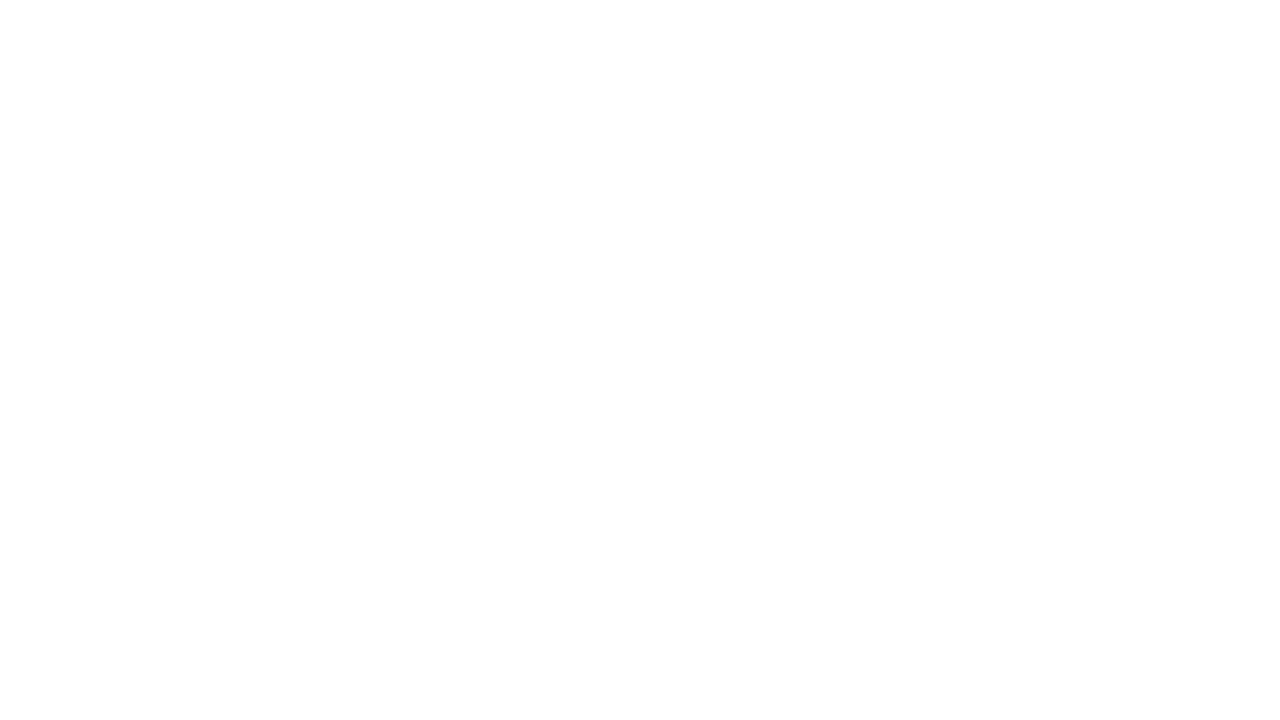
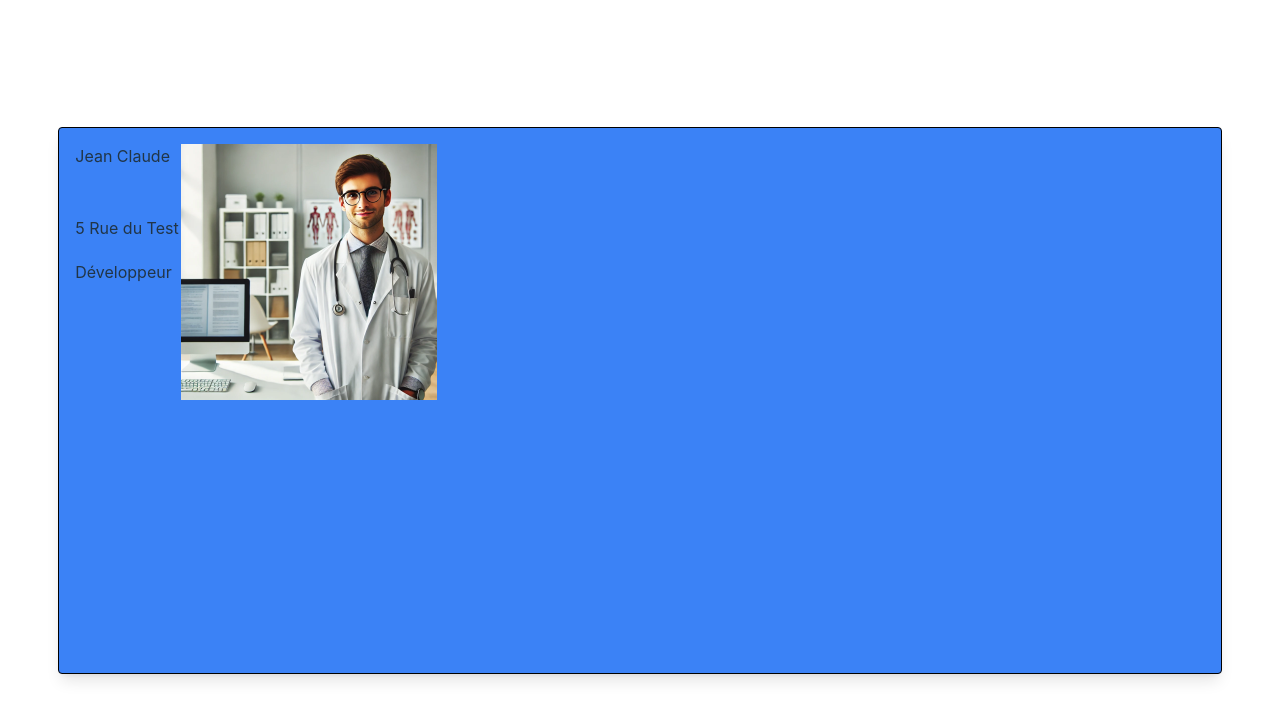
Before and after one commit to fsimopiu/AppWeb, a Vue app in the folder app-services/: page /test_case in a window 1280 px wide. Before the commit this address had no page. Shown: the top 720 px of the page. Built offline with nearby package versions, Linux system fonts and the light colour scheme.

Commit message:
test = + base du front pour services

```diff
--- /dev/null
+++ b/app-services/src/components/services/Case_services.vue
@@ -0,0 +1,49 @@
+<template>
+  <div class="border border-black p-4
+  box-border rounded overflow-auto shadow-lg
+  bg-blue-500 flex flex-row">
+    <div class="text-left">
+      <p class="mb-12"> {{ nom }}</p>
+      <p class="mb-5"> {{ addr }}</p>
+      <p class="mb-5"> {{ profession }}</p>
+    </div>
+    <div>
+      <img class="scaled-image" :src="imageSrc"/>
+    </div>
+  </div>
+</template>
+
+<script>
+import imagePath from '../../assets/img_services/doctor.jpg';
+
+export default {
+  name: 'Case_services',
+  props: {
+    nom: {
+      type: String,
+      default: 'Jean Claude'
+    },
+    addr: {
+      type: String,
+      default: '5 Rue du Test'
+    },
+    profession: {
+      type: String,
+      default: 'Développeur'
+    },
+    imageSrc: {
+      type: String,
+      default: imagePath
+    }
+  }
+}
+</script>
+
+<style scoped>
+.scaled-image {
+  max-height: 50%;
+  max-width: 50%;
+  object-fit: contain;
+  margin-left: 2px;
+}
+</style>
--- /dev/null
+++ b/app-services/src/components/services/Page_Services.vue
@@ -0,0 +1,19 @@
+<template>
+  <div>
+    <Case_services
+    nom="oui oui"
+    addr="10 avenue du test"
+    profession="beta testeur"
+    image-src=imagePath
+    />
+  </div>
+</template>
+
+<script>
+import Case_services from './Case_services.vue';
+import imagePath from '../../assets/img_services/doctor.jpg';
+
+export default {
+  components: {Case_services}
+}
+</script>
```
Also changed, not shown: app-services/src/router/index.js (+11 -1 lines), app-services/src/assets/img_services/doctor.jpg (added), app-services/src/assets/img_services/hairstylist.jpg (added).
